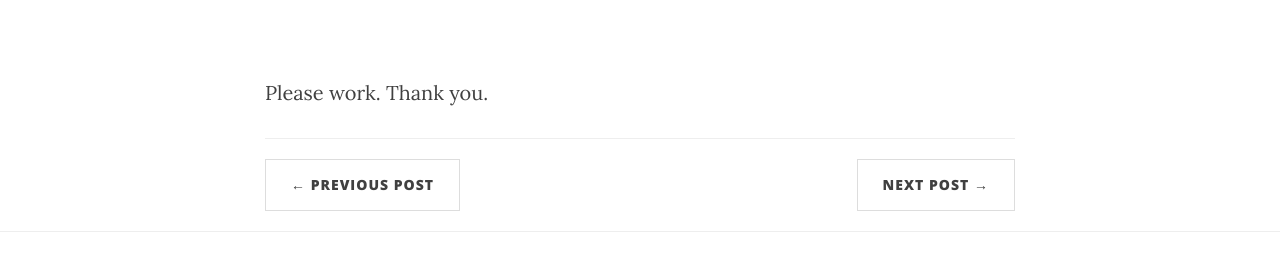
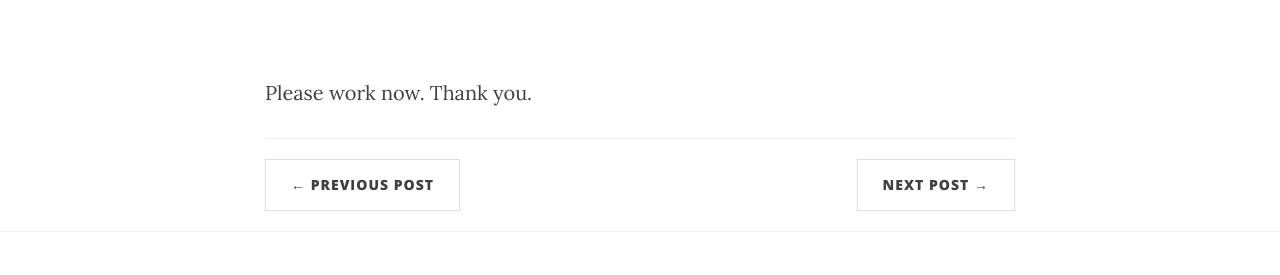
Before and after one commit to sschadwick/jklBlog, a Jekyll site: the page built from _posts/2015-01-02-thought.markdown, in a window 1280 px wide. Shown: the part 538-813 px from the top of the page. Built offline with Jekyll 4.4.1, drawn with Linux system fonts in a browser that asks for light colours; nearby versions of some CDN libraries.

Commit message:
another push to vps

```diff
--- a/_posts/2015-01-02-thought.markdown
+++ b/_posts/2015-01-02-thought.markdown
@@ -8,4 +8,4 @@ published:  true
 category:   "Thoughts"
 ---
 
-<p>Please work. Thank you.</p>
+<p>Please work now. Thank you.</p>
```
